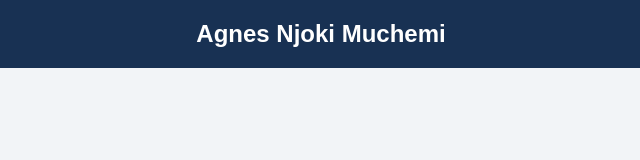
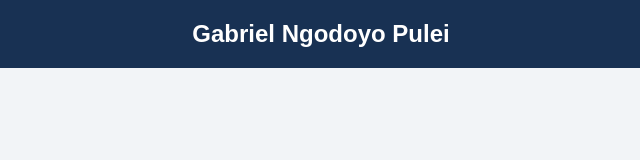
Before and after one commit to EricLenus/my-Pdf-page, a plain HTML site: page index.html in a window 1280 px wide. Shown: the full height of the page, 319-959 px from the left. Drawn offline with Linux system fonts and the light colour scheme.

Commit message:
Update header name from Agnes to Gabriel

```diff
--- a/index.html
+++ b/index.html
@@ -32,7 +32,7 @@
 </head>
 <body>
     <header>
-        <h2>Agnes Njoki Muchemi</h2>
+        <h2>Gabriel Ngodoyo Pulei</h2>
     </header>
     <div class="pdf-container">
         <iframe
```
